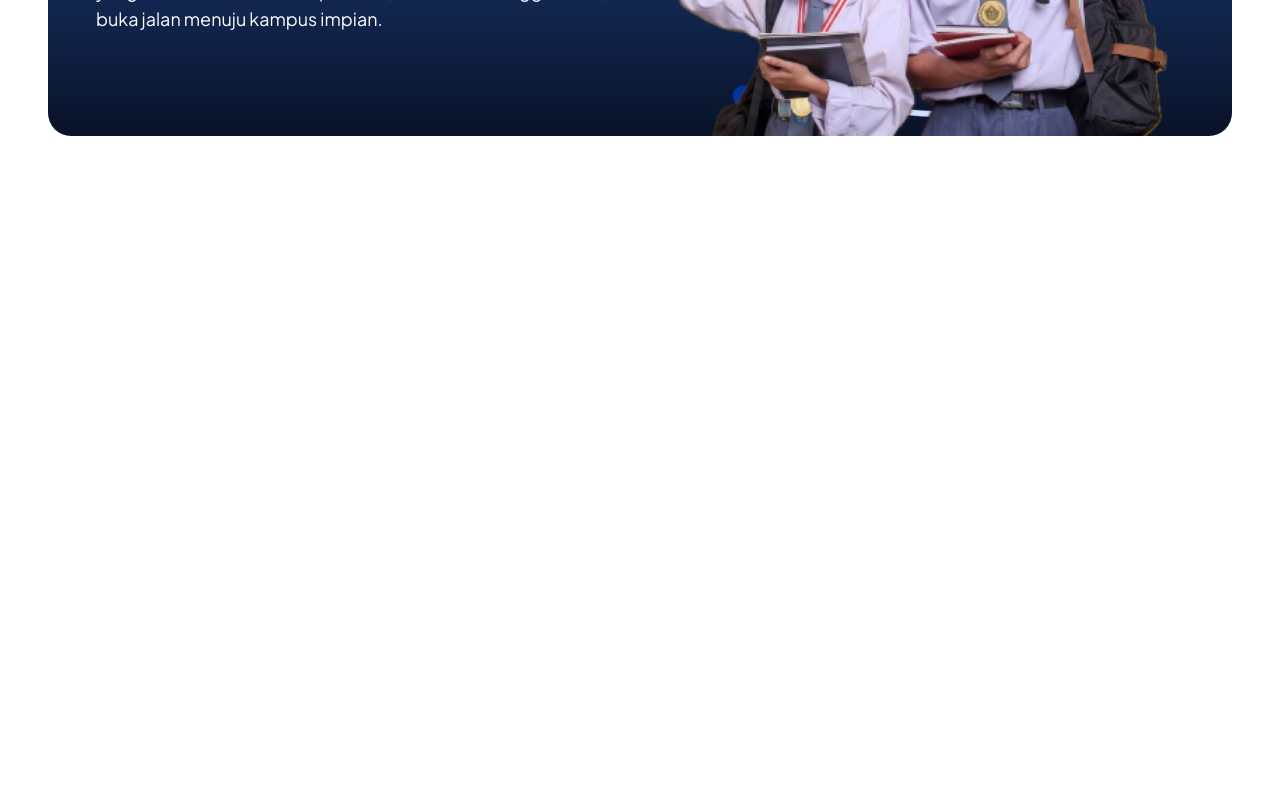
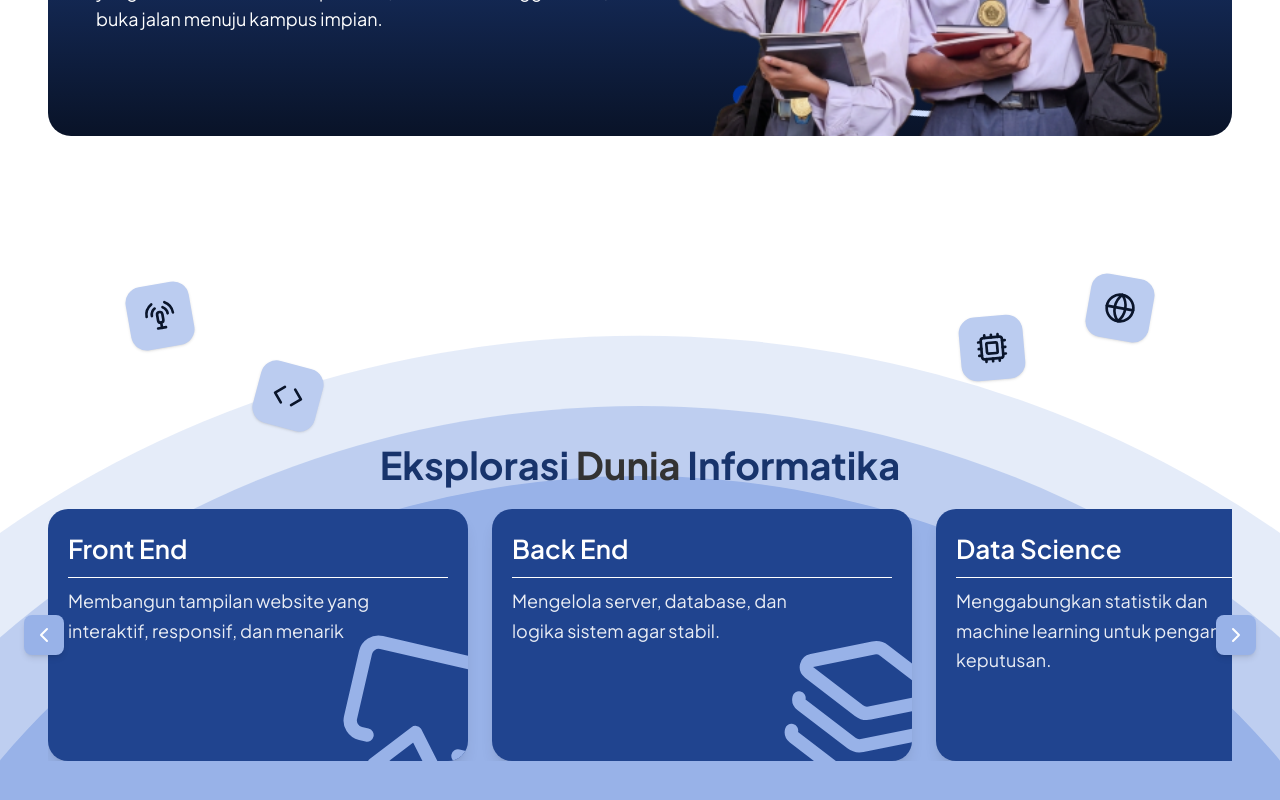
Before and after one commit to omah-ti/omahtoosn, a Next.js app: page / in a window 1280 px wide. Shown: the part 1446-2246 px from the top of the page. Before the commit the page ends 1582 px from the top, so only its background shows below. Built offline with nearby package versions, Linux system fonts and the light colour scheme.

Commit message:
feat(landing): add explore section

```diff
--- a/src/app/(unauthenticated)/page.tsx
+++ b/src/app/(unauthenticated)/page.tsx
@@ -1,11 +1,13 @@
 import Hero from "@/modules/landing/hero";
 import Statistics from "@/modules/landing/statistics";
+import Explore from "@/modules/landing/explore";
 
 export default function Home() {
   return (
     <>
       <Hero />
       <Statistics />
+      <Explore />
     </>
   );
 }
--- /dev/null
+++ b/src/modules/landing/explore.tsx
@@ -0,0 +1,128 @@
+'use client';
+import { useRef } from 'react';
+import { Layers, BarChart3, PenTool, Globe, Code, Cpu, ChevronLeft, ChevronRight, Airplay, Podcast } from 'lucide-react';
+import Container from "@/components/ui/container";
+
+const Explore = () => {
+  const scrollRef = useRef<HTMLDivElement>(null);
+
+  const scroll = (direction: 'left' | 'right') => {
+    if (scrollRef.current) {
+      const { current } = scrollRef;
+      const scrollAmount = direction === 'left' ? -current.offsetWidth : current.offsetWidth;
+      current.scrollBy({ left: scrollAmount, behavior: 'smooth' });
+    }
+  };
+
+  const cards = [
+    {
+      title: 'Front End',
+      desc: 'Membangun tampilan website yang interaktif, responsif, dan menarik',
+      Icon: Airplay,
+    },
+    {
+      title: 'Back End',
+      desc: 'Mengelola server, database, dan logika sistem agar stabil.',
+      Icon: Layers,
+    },
+    {
+      title: 'Data Science',
+      desc: 'Menggabungkan statistik dan machine learning untuk pengambilan keputusan.',
+      Icon: BarChart3,
+    },
+    {
+      title: 'UI/UX',
+      desc: 'Merancang pengalaman pengguna dengan mengutamakan kemudahan dan estetika.',
+      Icon: PenTool,
+    },
+  ];
+
+  return (
+    <section className="relative w-full bg-white overflow-hidden py-20 md:py-50">
+      <div className="absolute bottom-0 left-1/2 -translate-x-1/2 translate-y-[30%] md:translate-y-[65%] w-[730.768px] h-[639.077px] md:w-[2042px] md:h-[1785.787px] bg-primary-200/25 pointer-events-none rounded-[50%]" />
+      <div className="absolute bottom-0 left-1/2 -translate-x-1/2 translate-y-[30%] md:translate-y-[65%] w-[648.503px] h-[567.134px] md:w-[1812.126px] md:h-[1584.755px] bg-primary-200/50 pointer-events-none rounded-[50%]" />
+      <div className="absolute bottom-0 left-1/2 -translate-x-1/2 translate-y-[30%] md:translate-y-[65%] w-[567.307px] h-[496.126px] md:w-[1585.237px] md:h-[1386.335px] bg-primary-200 pointer-events-none rounded-[50%]" />
+
+      <div className="absolute top-13 md:top-12 left-[17%] md:left-[10%] p-2 md:p-4 bg-primary-100 rounded-2xl rotate-[-10deg] shadow-sm">
+        <Podcast className="w-6 h-6 md:w-8 md:h-8 text-primary-900" />
+      </div>
+      <div className="absolute top-5 md:top-32 left-[5%] md:left-[20%] p-2 md:p-4 bg-primary-100 rounded-2xl rotate-15 shadow-sm">
+        <Code className="w-6 h-6 md:w-8 md:h-8 text-primary-900" />
+      </div>
+      <div className="absolute top-12 md:top-20 right-[20%] md:right-[20%] p-2 md:p-4 bg-primary-100 rounded-2xl rotate-[-5deg] shadow-sm">
+        <Cpu className="w-6 h-6 md:w-8 md:h-8 text-primary-900" />
+      </div>
+      <div className="absolute top-4 md:top-10 right-[5%] md:right-[10%] p-2 md:p-4 bg-primary-100 rounded-2xl rotate-10 shadow-sm">
+        <Globe className="w-6 h-6 md:w-8 md:h-8 text-primary-900" />
+      </div>
+
+      <Container className="relative z-10">
+        <h2 className="md:text-[38px] text-[22px] font-bold text-center">
+          <span className="text-primary-800">Eksplorasi</span>{' '}
+          <span className="text-neutral-900">Dunia</span>{' '}
+          <span className="text-primary-800">Informatika</span>
+        </h2>
+
+        <div className="relative group">
+          <button
+            onClick={() => scroll('left')}
+            className="absolute -left-4 md:-left-6 top-1/2 -translate-y-1/2 z-20 bg-primary-200 hover:bg-primary-background p-2 rounded-lg cursor-pointer text-white backdrop-blur-sm transition-all hidden md:block shadow-md"
+            aria-label="Scroll left"
+          >
+            <ChevronLeft className="w-6 h-6" />
+          </button>
+
+          <button
+            onClick={() => scroll('right')}
+            className="absolute -right-4 md:-right-6 top-1/2 -translate-y-1/2 z-20 bg-primary-200 hover:bg-primary-background p-2 rounded-lg cursor-pointer text-white backdrop-blur-sm transition-all hidden md:block shadow-md"
+            aria-label="Scroll right"
+          >
+            <ChevronRight className="w-6 h-6" />
+          </button>
+
+          <div
+            ref={scrollRef}
+            className="flex gap-4 md:gap-6 overflow-x-auto snap-x snap-mandatory [&::-webkit-scrollbar]:hidden [-ms-overflow-style:none] [scrollbar-width:none]"
+          >
+            {cards.map((card, idx) => (
+              <div
+                key={idx}
+                className="w-full shrink-0 md:w-[380px] lg:w-[420px] md:h-63 h-45 bg-primary-700 rounded-[20px] space-y-2 p-5 text-white relative overflow-hidden snap-center md:snap-start shadow-lg"
+              >
+                <h3 className="text-lg md:text-[26px] font-semibold">{card.title}</h3>
+                <div className="w-full h-px bg-white z-10" />
+                <p className="text-sm md:text-lg text-white/90 relative z-10 leading-relaxed max-w-[85%]">
+                  {card.desc}
+                </p>
+
+                <div className="absolute -bottom-6 -right-6 md:-bottom-8 md:-right-8 text-primary-200 pointer-events-none rotate-13 z-0">
+                  <card.Icon className="w-32 h-32 md:w-40 md:h-40" />
+                </div>
+              </div>
+            ))}
+          </div>
+        </div>
+
+        <div className="flex justify-between items-center md:hidden">
+          <button
+            onClick={() => scroll('left')}
+            className="bg-primary-600 hover:bg-primary-700 p-[10px] rounded-lg cursor-pointer text-white transition-all shadow-md justify-center"
+            aria-label="Scroll left"
+          >
+            <ChevronLeft className="w-6 h-6" />
+          </button>
+
+          <button
+            onClick={() => scroll('right')}
+            className="bg-primary-600 hover:bg-primary-700 p-[10px] rounded-lg text-white transition-all shadow-md justify-center"
+            aria-label="Scroll right"
+          >
+            <ChevronRight className="w-6 h-6" />
+          </button>
+        </div>
+      </Container>
+    </section>
+  );
+}
+
+export default Explore;
--- a/src/modules/landing/statistics.tsx
+++ b/src/modules/landing/statistics.tsx
@@ -3,7 +3,7 @@ import Image from "next/image";
 
 const Statistics = () => {
   return (
-    <Container>
+    <Container className="pb-9 md:pb-25">
       <div className="w-full flex flex-row py-23 items-center justify-center md:gap-x-10 gap-x-5">
         <div className="flex flex-col items-center w-full max-w-89 gap-1">
           <h2 className="md:text-[68px] text-[26px] text-primary-500 font-bold">75%</h2>
```
